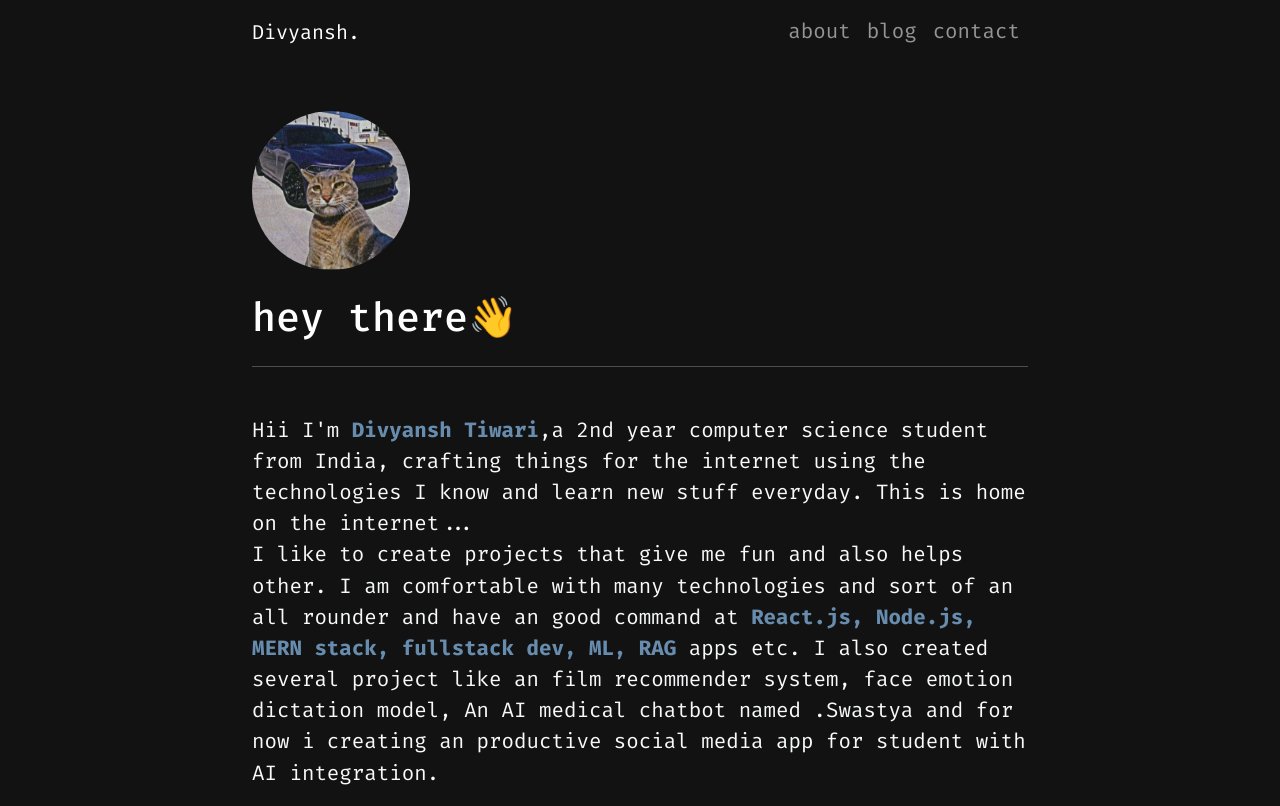
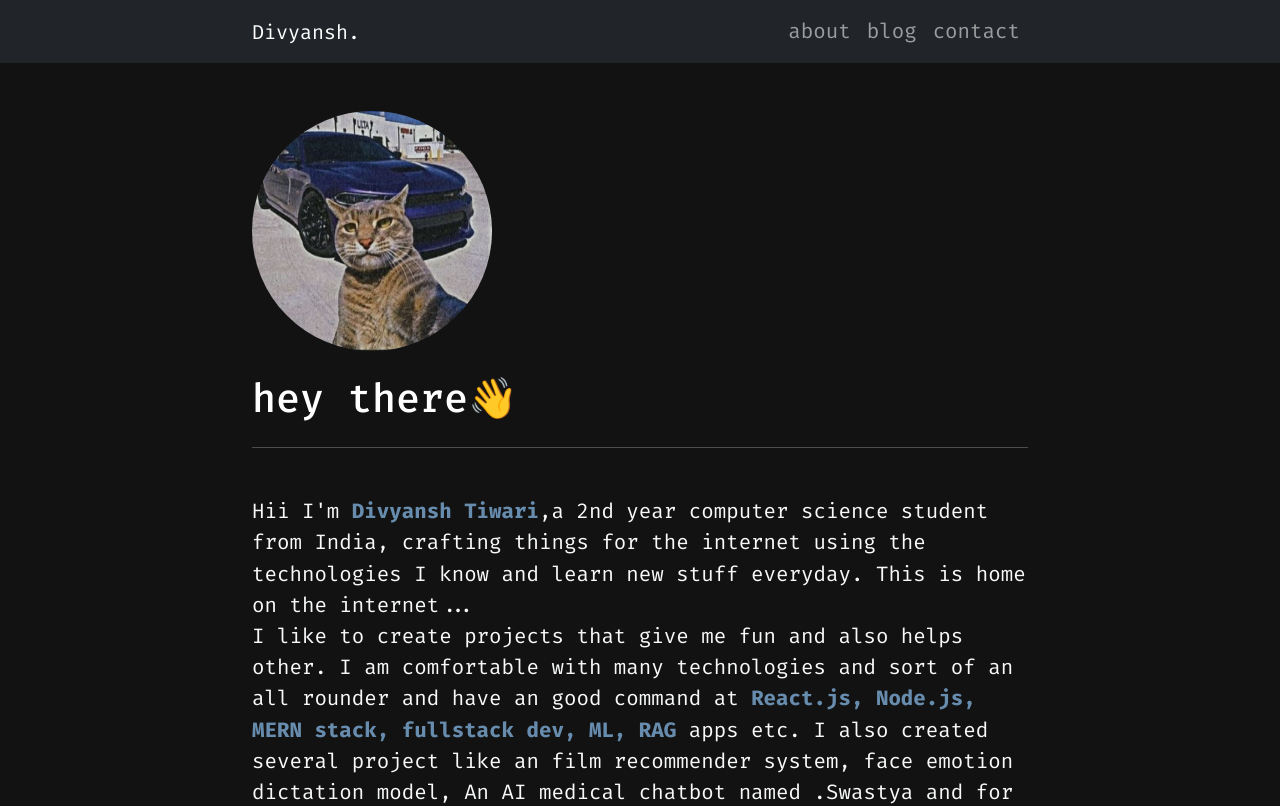
Before and after one commit to DivyanshTiwari20/site, a React (Vite) app: page / in a window 1280 px wide. Shown: the top 806 px of the page. Built offline with nearby package versions, Linux system fonts and the light colour scheme.

Commit message:
fixed navbar at top

```diff
--- a/src/components/Header.jsx
+++ b/src/components/Header.jsx
@@ -4,14 +4,12 @@
 
 function Header() {
   return (
-    <Navbar bg="" variant="dark" expand="lg">
+    <Navbar bg="dark" variant="dark" expand="lg" sticky="top">
       <Container className="justify-content-between">
-        {/* Changed href to as and Link for Navbar.Brand */}
         <Navbar.Brand as={Link} to="/">Divyansh.</Navbar.Brand>
         <Navbar.Toggle aria-controls="basic-navbar-nav" />
-        <Navbar.Collapse id="basic-navbar-nav" className="justify-content-end">
+        <Navbar.Collapse id="basic-navbar-nav" className="justify-content-end ">
           <Nav>
-            {/* Changed href to as and to props for proper routing */}
             <Nav.Link as={Link} to="/about">about</Nav.Link>
             <Nav.Link as={Link} to="/blog">blog</Nav.Link>
             <Nav.Link as={Link} to="/contact">contact</Nav.Link>
--- a/src/components/Home.jsx
+++ b/src/components/Home.jsx
@@ -10,7 +10,7 @@
         <img
           src="/cat.jpg"
           alt=""
-          style={{ borderRadius: "50%", height: "9.9rem" }}
+          style={{ borderRadius: "50%", height: "15rem" }}
         />
         <h1 className="my-4" >hey there👋</h1>
         <hr />
--- a/src/styles/App.css
+++ b/src/styles/App.css
@@ -93,6 +93,7 @@
   margin: 8px 0;
 }
 
+
 .link {
   color: #ffffff;
   text-decoration: none;
```
